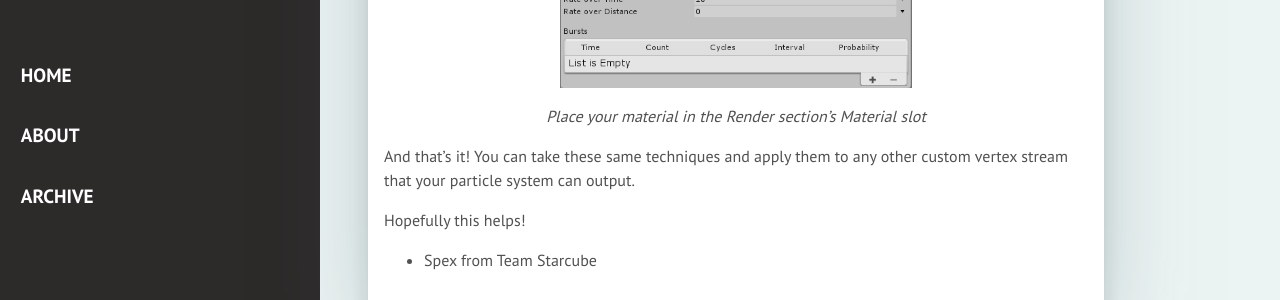
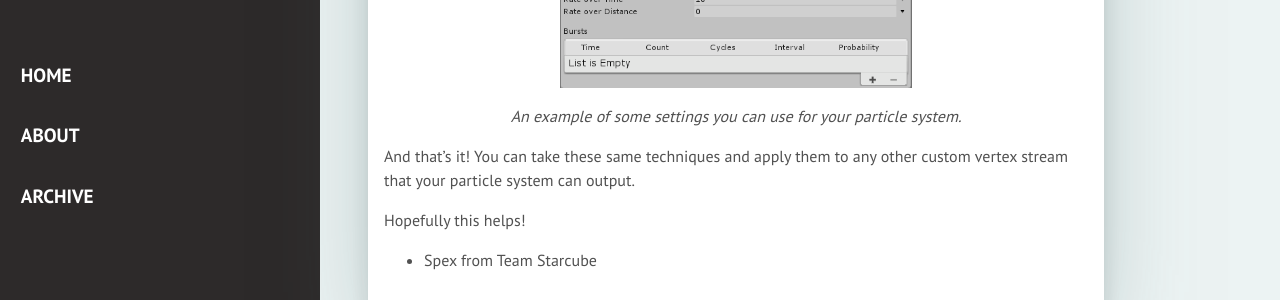
Before and after one commit to StarcubeLabs/StarcubeLabs.github.io, a Jekyll site: the page built from _posts/2020-06-30-unity-tying-shaders-and-particles.markdown, in a window 1280 px wide and 900 px high, scrolled down 7686 px. Shown: the part 403-703 px from the top of the window. Built offline with Jekyll 4.4.1, drawn with Linux system fonts in a browser that asks for light colours; some web fonts are replaced.

Commit message:
Updated final image subtitle.

```diff
--- a/_posts/2020-06-30-unity-tying-shaders-and-particles.markdown
+++ b/_posts/2020-06-30-unity-tying-shaders-and-particles.markdown
@@ -199,7 +199,7 @@ Now all of your particles will fade over time properly like with real dust puffs
 <img align="center" style="display: block;  margin-left: auto;
   margin-right: auto;
   width: 50%;height: auto;" src="/assets/img/tying-particles/image7.png">
-<div align="center" style="font-style:italic;" >Place your material in the Render section’s Material slot</div>
+<div align="center" style="font-style:italic;" >An example of some settings you can use for your particle system.</div>
 
 And that’s it! You can take these same techniques and apply them to any other custom vertex stream that your particle system can output.
 
```
